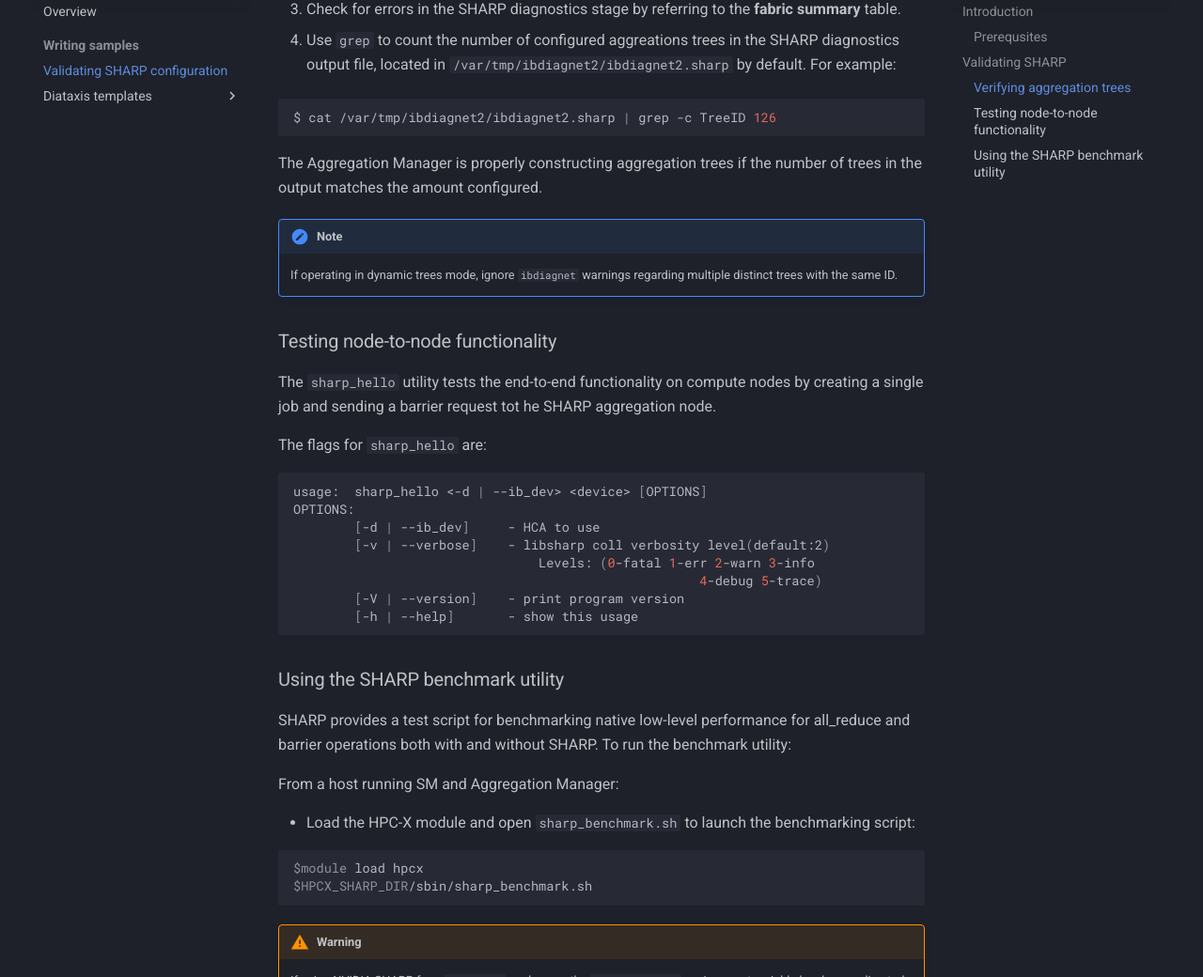
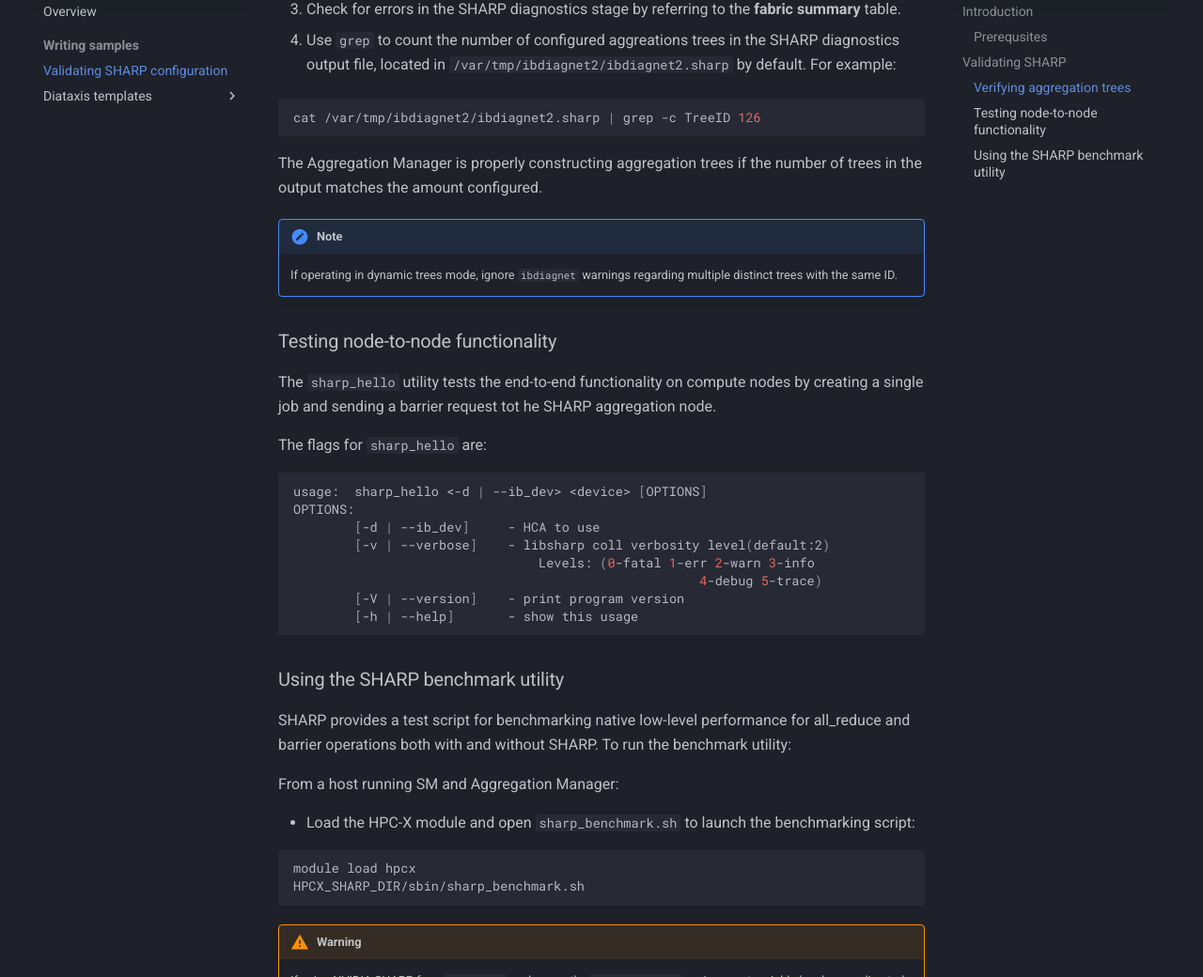
Before and after one commit to brasmi/brasmi.github.io, an MkDocs documentation site: the page built from docs/portfolio/writing-samples/sharp.md, in a window 1280 px wide and 1400 px high, scrolled down 1172 px. Shown: the part 144-1184 px from the top of the window at 94% size. Built offline with MkDocs 1.6.1 and Material for MkDocs 9.7.7, drawn with Linux system fonts in a browser that asks for light colours.

Commit message:
fix code blocks

````diff
--- a/docs/portfolio/writing-samples/sharp.md
+++ b/docs/portfolio/writing-samples/sharp.md
@@ -47,7 +47,7 @@ To verify aggregation nodes and tree construction:
 4. Use `grep` to count the number of configured aggreations trees in the SHARP diagnostics output file, located in `/var/tmp/ibdiagnet2/ibdiagnet2.sharp` by default. For example:
 
 ```bash
-$ cat /var/tmp/ibdiagnet2/ibdiagnet2.sharp | grep -c TreeID 126
+cat /var/tmp/ibdiagnet2/ibdiagnet2.sharp | grep -c TreeID 126
 ```
 
 The Aggregation Manager is properly constructing aggregation trees if the number of trees in the output matches the amount configured.
@@ -81,8 +81,8 @@ From a host running SM and Aggregation Manager:
 * Load the HPC-X module and open `sharp_benchmark.sh` to launch the benchmarking script:
 
 ```bash
-$module load hpcx
-$HPCX_SHARP_DIR/sbin/sharp_benchmark.sh
+module load hpcx
+HPCX_SHARP_DIR/sbin/sharp_benchmark.sh
 ```
 
 !!! warning
````
